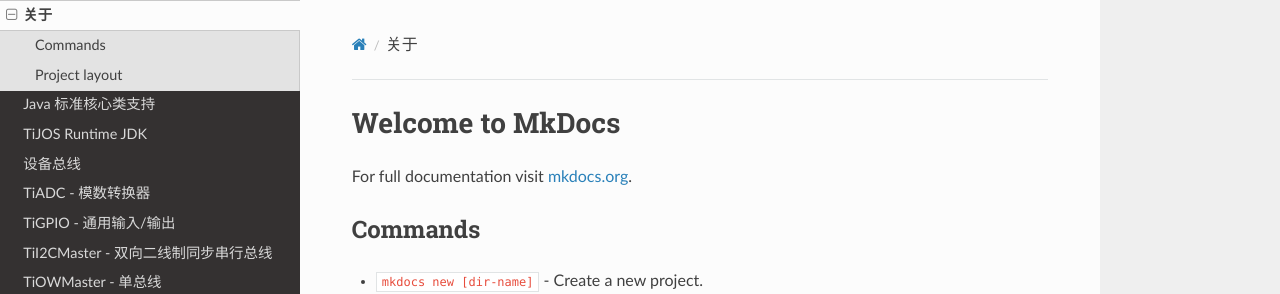
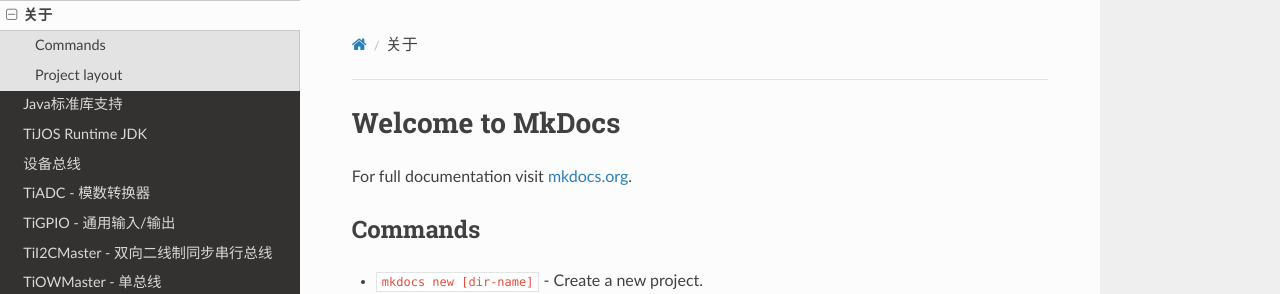
Before and after one commit to qing-ke/tijos-development-guide, an MkDocs documentation site: the page built from docs/index.md, in a window 1280 px wide. Shown: the top 294 px of the page. Built offline with MkDocs 1.6.1, drawn with Linux system fonts in a browser that asks for light colours; nearby versions of some CDN libraries; old or Windows-style settings are respelled for this version of MkDocs.

```diff
--- a/mkdocs.yml
+++ b/mkdocs.yml
@@ -1,7 +1,7 @@
-site_name: My Docs
+site_name: 钛极OS(TiJOS)应用开发指南
 pages:
 - 关于 : index.md
-- Java 标准核心类支持 : tijos_runtime_guide/Java_Standard_Support.md
+- Java标准库支持 : tijos_runtime_guide/Java_Standard_Support.md
 - TiJOS Runtime JDK : tijos_runtime_guide/TiJOS_Runtime_JDK.md
 - 设备总线 : tijos_runtime_guide/tijos.runtime.deviceaccess.md
 - TiADC - 模数转换器 : tijos_runtime_guide/tijos.runtime.deviceaccess.TiADC.md
```
